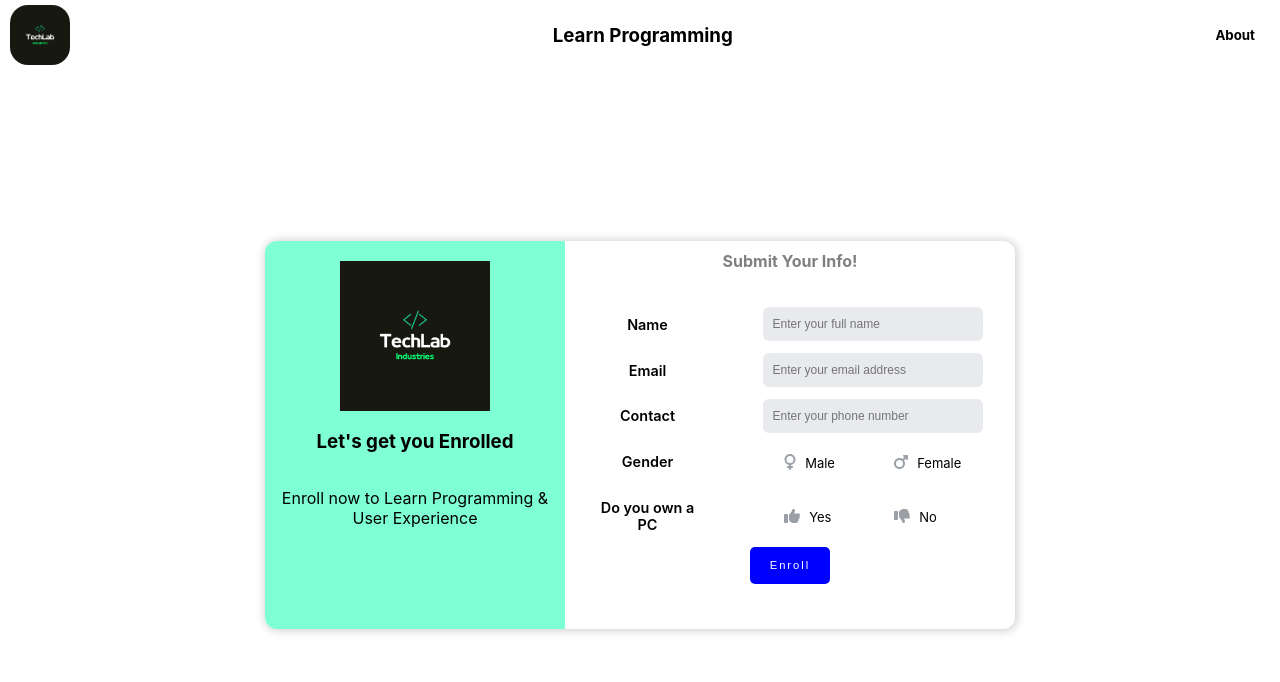
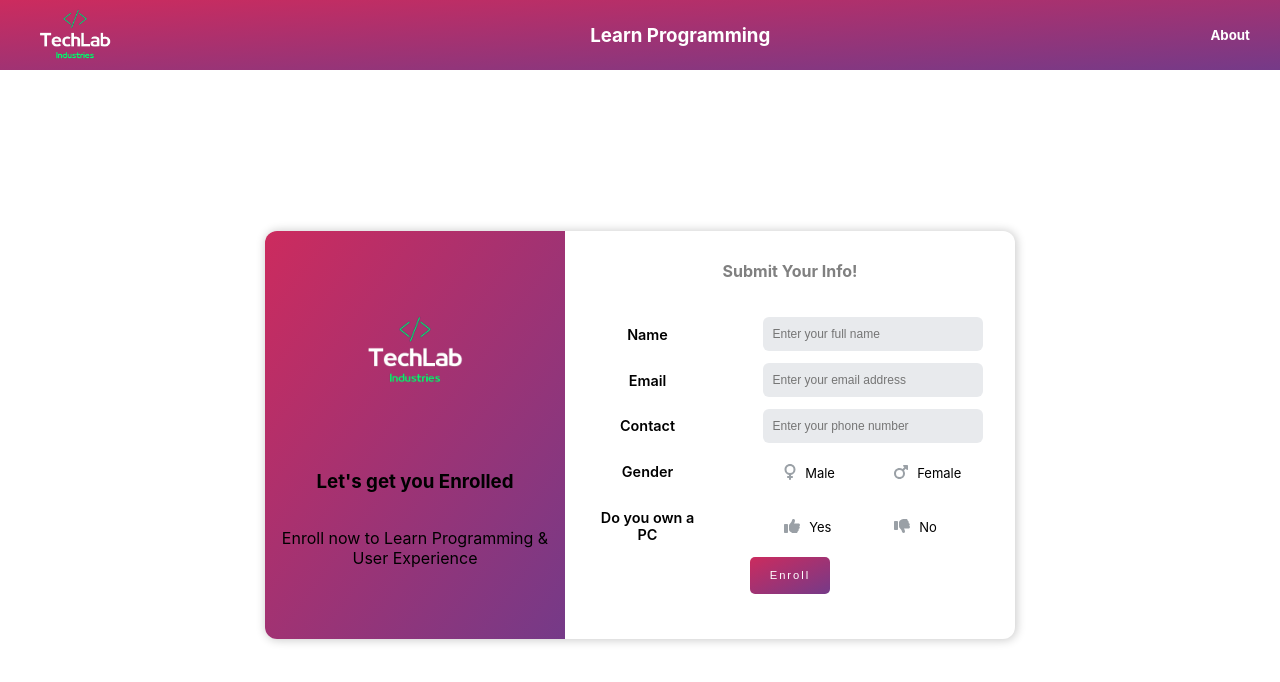
Before and after one commit to Dhannyphantom/learn-programming, a Next.js app: page / in a window 1280 px wide. Shown: the top 682 px of the page. Built offline with nearby package versions, Linux system fonts and the light colour scheme.

Commit message:
Added a new logo and new primary color

```diff
--- a/components/Button/Button.module.css
+++ b/components/Button/Button.module.css
@@ -3,7 +3,7 @@
   border: none;
   cursor: pointer;
   padding-left: 20px;
-  background-color: blue;
+  background-image: linear-gradient(to bottom right, #cc2b5e, #753a88);
   border-radius: 5px;
   padding-right: 20px;
 }
--- a/components/Card/Card.js
+++ b/components/Card/Card.js
@@ -42,11 +42,11 @@ export default function Card() {
     <div className={styles.container}>
       <div className={styles.leftPane}>
         <Image
-          src="/logo.png"
+          src="/logo-transparent.png"
           className={styles.image}
-          width={150}
+          width={200}
           alt="company image"
-          height={150}
+          height={200}
         />
         <h3>{`Let's get you Enrolled`}</h3>
         <p>Enroll now to Learn Programming & User Experience</p>
--- a/components/Card/Card.module.css
+++ b/components/Card/Card.module.css
@@ -10,7 +10,7 @@
 }
 
 .leftPane {
-  background-color: aquamarine;
+  background-image: linear-gradient(to bottom right, #cc2b5e, #753a88);
   padding: 15px;
   padding-top: 20px;
   display: flex;
@@ -22,6 +22,7 @@
 }
 
 .rightPane {
+  padding-top: 20px;
   padding-bottom: 30px;
   display: flex;
   flex-direction: column;
--- a/components/NavBar/NavBar.js
+++ b/components/NavBar/NavBar.js
@@ -5,11 +5,11 @@ export default function NavBar() {
   return (
     <nav className={styles.nav}>
       <Image
-        src="/logo.png"
+        src="/logo-transparent.png"
         alt="logo"
         className={styles.image}
-        width={60}
-        height="60"
+        width={150}
+        height={150}
       />
       <h3>Learn Programming</h3>
       <h5>About</h5>
--- a/components/NavBar/NavBar.module.css
+++ b/components/NavBar/NavBar.module.css
@@ -2,11 +2,11 @@
   display: flex;
   flex-direction: row;
   justify-content: space-between;
-  padding-right: 25px;
-  padding-left: 10px;
+  padding-right: 30px;
   align-items: center;
+  color: white;
   height: 70px;
-  background-color: white;
+  background-image: linear-gradient(to bottom right, #cc2b5e, #753a88);
 }
 
 .image {
```
Also changed, not shown: public/logo-transparent.png (added).
